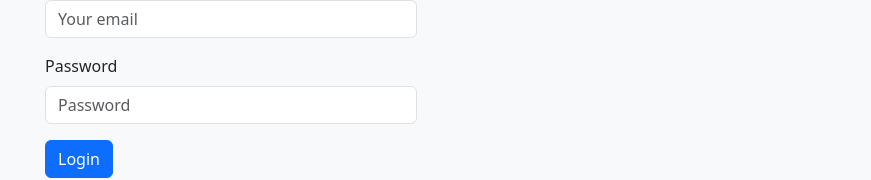
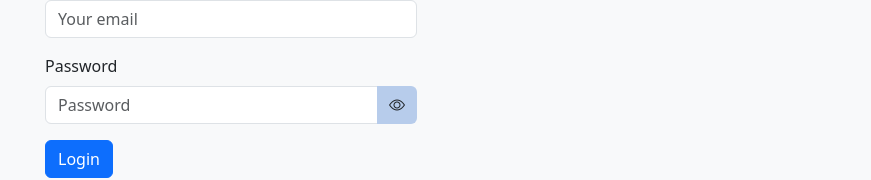
Before and after one commit to Guresh07/ReactSplitPaymentApp, a React (Vite) app: page /login in a window 1280 px wide. Shown: the part 330-510 px from the top of the page, without its empty margins (409-1280 px from the left). Built offline with nearby package versions, Linux system fonts and the light colour scheme.

Commit message:
authentication pages updated

```diff
--- a/src/components/Apis/Api.js
+++ b/src/components/Apis/Api.js
@@ -1,8 +1,13 @@
 // authentication
 
-export const Auth = `http://10.196.53.55:3000/auth`
+// export const Auth = `http://10.196.53.55:3000/auth` //mine
 // export const Auth = `http://10.196.53.90:3030/auth` //lokesh
+export const Auth = `http://10.196.53.55:3000/auth` //nitheesh
 
+
+
+// http://10.196.53.55:3000/group/add-expenses/id(put)
+// http://10.196.53.55:3000/group/create-group(post)
 
 
 // get groups
--- a/src/components/Auth/Login.jsx
+++ b/src/components/Auth/Login.jsx
@@ -9,6 +9,8 @@ const Login = () => {
   const [password, setPassword] = useState("");
   const [email, setemail] = useState("");
   const [message, setMessage] = useState("");
+  const [showPassword, setShowPassword] = useState(false);
+
 
   const navigate = useNavigate();
 
@@ -73,14 +75,23 @@ const Login = () => {
 
             <div className="mb-3">
               <label className="form-label">Password</label>
+              <div className="input-group">
                 <input
-                type="password"
+                  type={showPassword ? "text" : "password"}
                   className="form-control"
                   required
                   value={password}
                   onChange={(e) => setPassword(e.target.value)}
                   placeholder="Password"
                 />
+                <button
+                  type="button"
+                  className="btn eye border-0 bg-white"
+                  onClick={() => setShowPassword((prev) => !prev)}
+                >
+                  <i className={`bi ${showPassword ? "bi-eye-slash" : "bi-eye"}`}></i>
+                </button>
+              </div>
             </div>
 
             <button type="submit" className="btn btn-primary">Login</button>
--- a/src/components/Auth/Signup.jsx
+++ b/src/components/Auth/Signup.jsx
@@ -10,6 +10,7 @@ const Signup = () => {
   const [password, setPassword] = useState("");
   const [message, setMessage] = useState("");
   const navigate = useNavigate();
+  const [showPassword, setShowPassword] = useState(false);
 
   const handleSignup = async (e) => {
     e.preventDefault();
@@ -84,14 +85,23 @@ const Signup = () => {
 
             <div className="mb-3">
               <label className="form-label">Password</label>
+              <div className="input-group">
                 <input
-                type="password"
+                  type={showPassword ? "text" : "password"}
                   className="form-control"
                   required
                   value={password}
                   onChange={(e) => setPassword(e.target.value)}
                   placeholder="Password"
                 />
+                <button
+                  type="button"
+                  className="btn bg-white eye border-0"
+                  onClick={() => setShowPassword((prev) => !prev)}
+                >
+                <i className={`bi ${showPassword ? "bi-eye-slash" : "bi-eye"}`}></i>
+                </button>
+              </div>
             </div>
 
             <button type="submit" className="btn btn-primary">Sign Up</button>
--- a/src/components/Footer.jsx
+++ b/src/components/Footer.jsx
@@ -26,7 +26,7 @@ function Footer({ onCreateGroupFooter }) {
                 <p className="m-0 fw-light fs-6">Groups</p>
               </Link>
             </div>
-            {(
+            {location.pathname === "/" && (
               <div className="iconContainer">
                 <Link
                   to=""
--- a/src/index.css
+++ b/src/index.css
@@ -91,6 +91,25 @@ body.theme-dark .bi-arrow-left{
   color: #f1f1f1 !important;
 
 }
+body.theme-dark .eye:hover{
+  /* background-color: white; */
+  color: #0f0f0f !important;
+
+}
+body.theme-dark .eye{
+  color: #0f0f0f !important;
+  outline: none;
+
+}
+body.theme-light .eye{
+  /* color: #0f0f0f !important; */
+  background-color: #b7cceb !important;
+
+}
+
+button .btn:active {
+    border-color: none;
+}
 
 
 /* Header */
--- a/src/utils/calculator.js
+++ b/src/utils/calculator.js
@@ -6,6 +6,9 @@ export const updateSplitAmounts = (members, paidAmount, paidByName, currentUserN
 
   if (splitType === "Equal") {
     members.forEach((member) => {
+      if(member.name === currentUserName && paidByName !== currentUserName){
+        member.balanceAmount = member.balanceAmount + splitAmount
+      }
       if (member.name === paidByName && member.name != currentUserName) {
 
         member.balanceAmount = member.balanceAmount - splitAmount;
@@ -44,7 +47,7 @@ export const totalBalance = (members, currentUserName) => {
 
   members.forEach(member => {
     if (member.name !== currentUserName) {
-      if(member.balanceAmount >= 0){
+      if (member.balanceAmount >= 0) {
         total += member.balanceAmount
       }
     }
```
Lines whose indentation alone changed are shown as unchanged.
